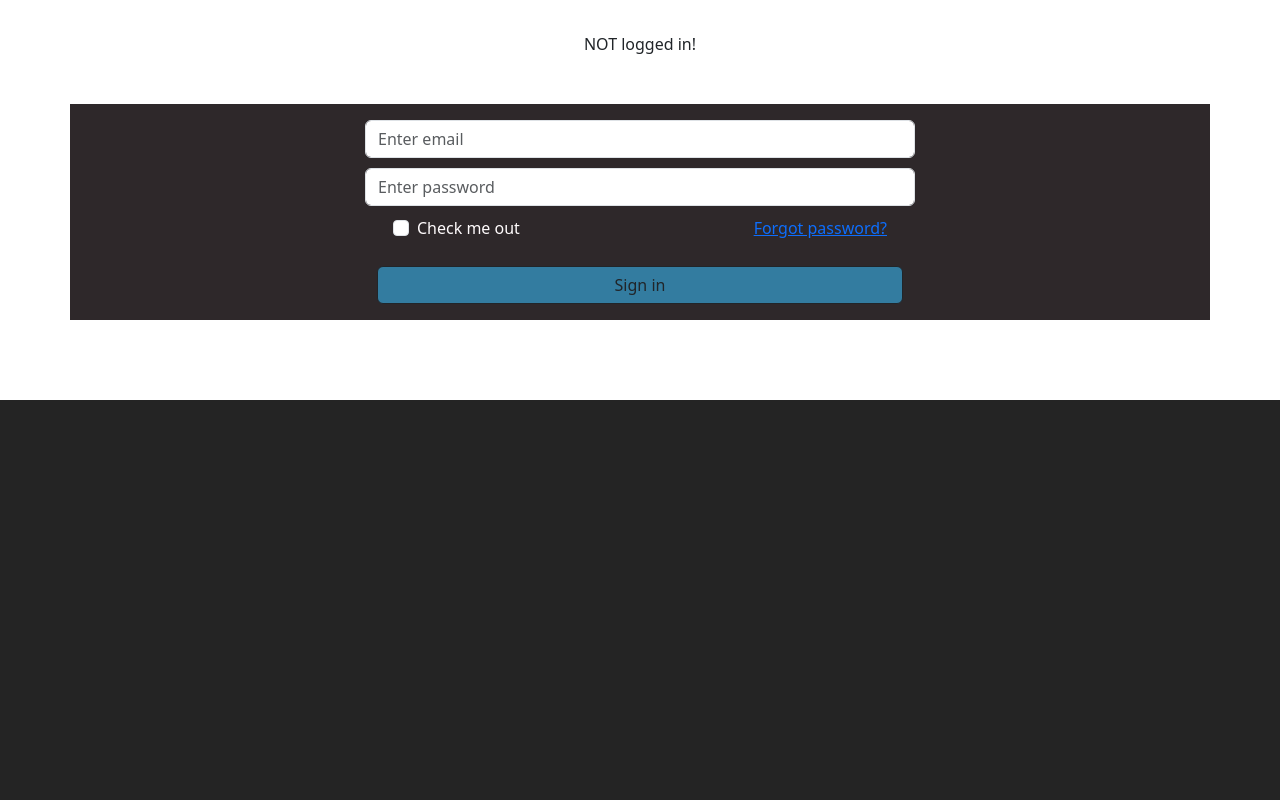
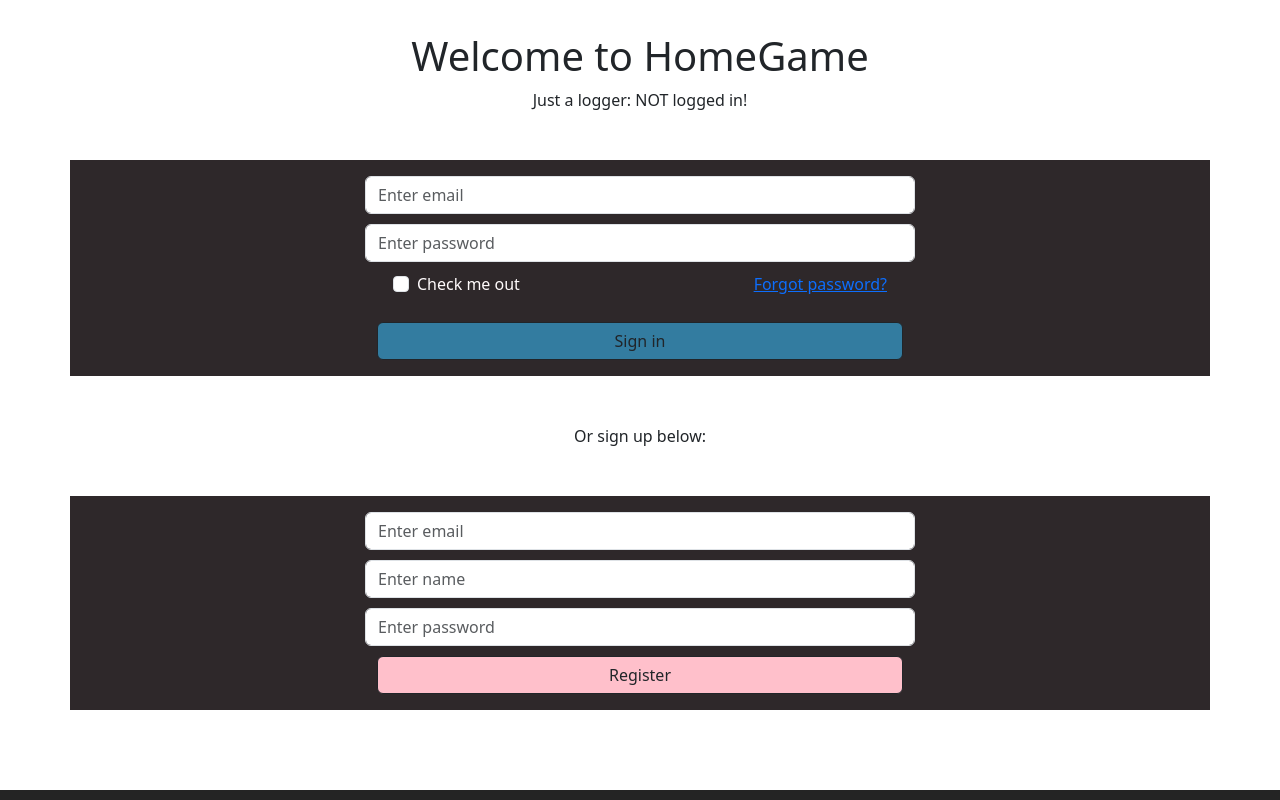
Before and after one commit to Degen-IO/homegame-web, a React (Vite) app: page / in a window 1280 px wide. Built offline with nearby package versions, Linux system fonts and the light colour scheme.

Commit message:
wip: Adds registration

```diff
--- /dev/null
+++ b/src/components/Register.jsx
@@ -0,0 +1,114 @@
+import * as React from "react";
+import { useState } from "react";
+import Button from "react-bootstrap/Button";
+import Container from "react-bootstrap/Container";
+import Form from "react-bootstrap/Form";
+import Col from "react-bootstrap/Col";
+import Row from "react-bootstrap/Row";
+
+import { useMutation } from "@apollo/client";
+import { ADD_USER, LOGIN_USER } from "../graphql/mutations";
+
+import Auth from "../utils/auth";
+import { CustomButton } from "./lib/Button";
+export const Register = () => {
+  const [formState, setFormState] = useState({
+    name: "",
+    email: "",
+    password: "",
+  });
+
+  // New state for storing error message
+  const [errorMessage, setErrorMessage] = useState("");
+  const [createUser, { error, data }] = useMutation(ADD_USER);
+
+  // update state based on form input changes
+  const handleChange = (event) => {
+    console.log(event.target.value);
+    const { name, value } = event.target;
+
+    setFormState({
+      ...formState,
+      [name]: value,
+    });
+    console.log(formState);
+  };
+
+  // submit form (submit button)
+  const handleFormSubmit = async (event) => {
+    event.preventDefault();
+
+    try {
+      const { data } = await createUser({
+        variables: { ...formState },
+      });
+
+      Auth.login(data.addUser.token);
+    } catch (e) {
+      setErrorMessage("Error: " + e.message);
+      console.error(e);
+    }
+
+    // clear form values
+    setFormState({
+      name: "",
+      email: "",
+      password: "",
+    });
+  };
+
+  return (
+    <>
+      <Container className="darkbackground w100 container">
+        <Container className="p-3 my-5 d-flex flex-column w-50">
+          <Col>
+            <Row>
+              <Form.Control
+                className="formInput"
+                type="email"
+                name="email"
+                value={formState.email}
+                onChange={handleChange}
+                placeholder="Enter email"
+              />
+            </Row>
+            <Row>
+              <Form.Control
+                className="formInput"
+                type="name"
+                name="name"
+                value={formState.name}
+                onChange={handleChange}
+                placeholder="Enter name"
+              />
+            </Row>
+            <Row>
+              <Form.Control
+                className="formInput"
+                type="password"
+                name="password"
+                value={formState.password}
+                onChange={handleChange}
+                placeholder="Enter password"
+              />
+            </Row>
+          </Col>
+
+          {errorMessage && (
+            <div style={{ color: "red", marginBottom: "10px" }}>
+              {errorMessage}
+            </div>
+          )}
+          <Button
+            onClick={handleFormSubmit}
+            style={{ backgroundColor: "pink" }}
+            className="buttonBlue"
+            variant="outline-dark"
+          >
+            Register
+          </Button>
+        </Container>
+      </Container>
+    </>
+  );
+};
--- a/src/components/index.js
+++ b/src/components/index.js
@@ -1,5 +1,6 @@
 import { ClubInfo } from "./Club";
 import { TestLogin } from "./testLogin";
 import { CreateClub } from "./CreateClub";
+import { Register } from "./Register";
 
-export { ClubInfo, TestLogin, CreateClub };
+export { ClubInfo, TestLogin, CreateClub, Register };
--- a/src/graphql/mutations.js
+++ b/src/graphql/mutations.js
@@ -33,3 +33,17 @@ export const REQUEST_TO_JOIN_GROUP = gql`
     }
   }
 `;
+
+export const ADD_USER = gql`
+  mutation Mutation($name: String!, $email: String!, $password: String!) {
+    addUser(name: $name, email: $email, password: $password) {
+      token
+      user {
+        chip_stack
+        email
+        name
+        userId
+      }
+    }
+  }
+`;
--- a/src/page/Home.jsx
+++ b/src/page/Home.jsx
@@ -1,5 +1,5 @@
 import React from "react";
-import { TestLogin, ClubInfo, CreateClub } from "../components";
+import { TestLogin, ClubInfo, CreateClub, Register } from "../components";
 import Auth from "../utils/auth";
 import Button from "react-bootstrap/Button";
 import { RequestToJoinClub } from "../components/RequestToJoinClub";
@@ -10,10 +10,14 @@ export const Home = () => {
 
   return (
     <>
+      <h1>Welcome to HomeGame</h1>
       {/* Login Check */}
       {isLoggedIn ? (
         <>
-          <p>Already logged in! Welcome {user ? user.data.name : ""}</p>
+          <p>
+            Just a logger: Already logged in! Welcome{" "}
+            {user ? user.data.name : ""}
+          </p>
           {/* Render components or content for logged-in users */}
           {/* Example: <UserProfile /> or <Dashboard /> */}
           <ClubInfo userId={user.data.userId} />
@@ -32,8 +36,10 @@ export const Home = () => {
         </>
       ) : (
         <>
-          <p>NOT logged in!</p>
+          <p>Just a logger: NOT logged in!</p>
           <TestLogin />
+          <p>Or sign up below:</p>
+          <Register />
         </>
       )}
     </>
```
